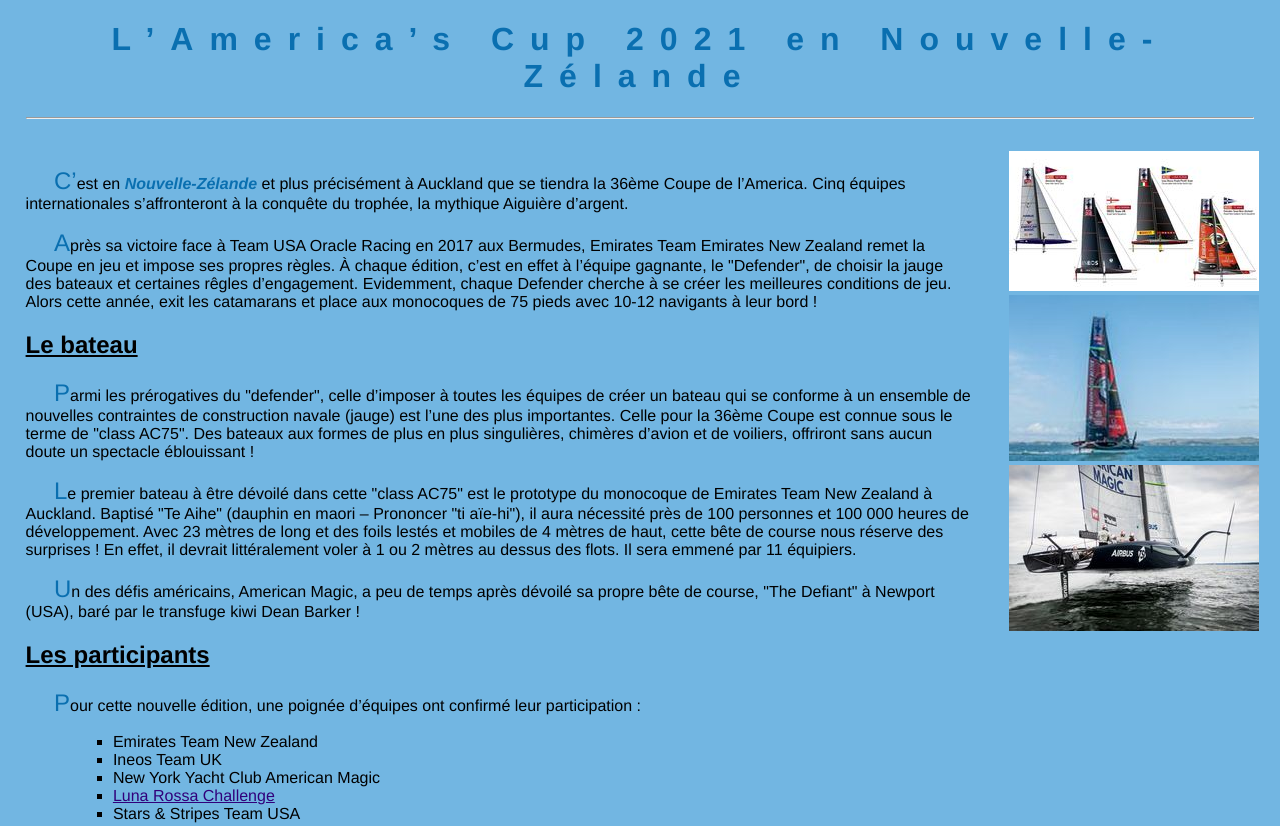
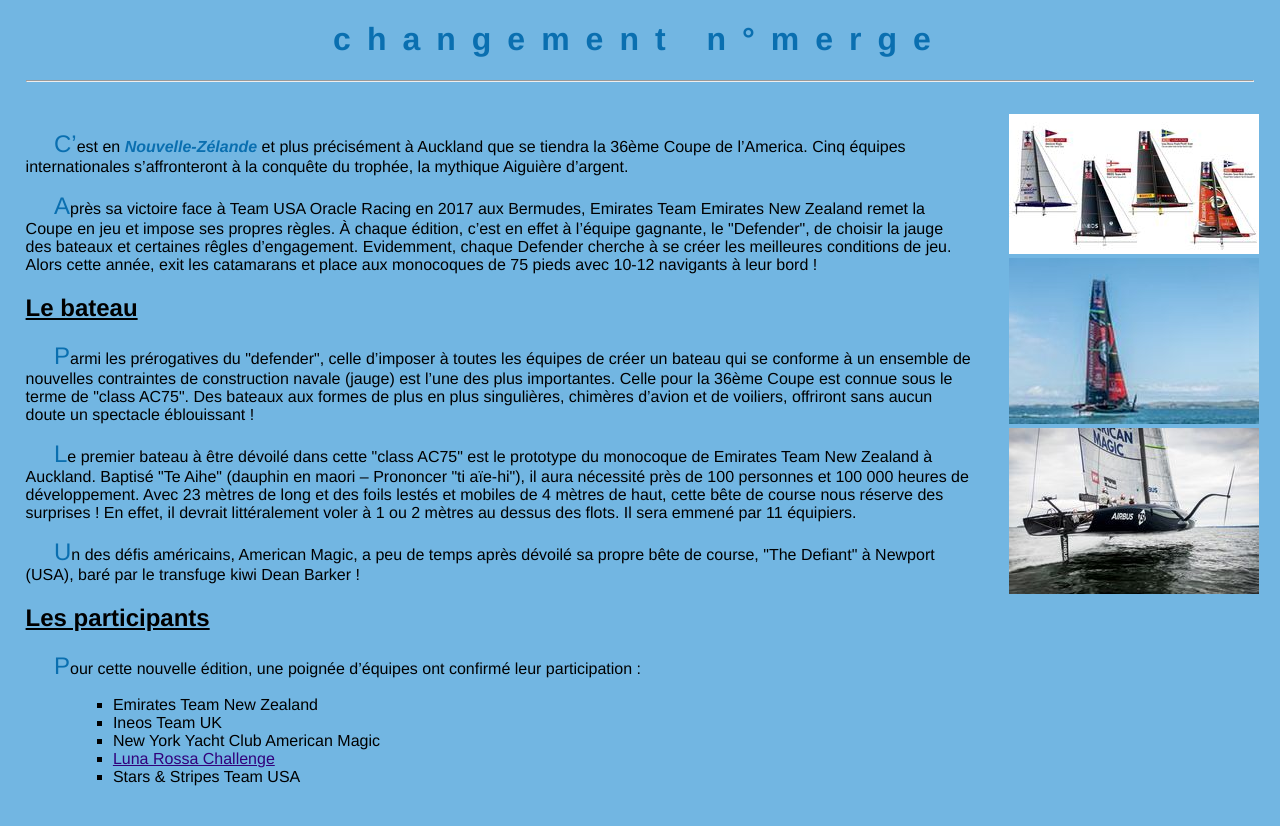
Before and after one commit to ferreol-montanaro/AcwebProjet, a plain HTML site: page index.html in a window 1280 px wide. Shown: the top 826 px of the page. Drawn offline with Linux system fonts and the light colour scheme.

```diff
--- a/index.html
+++ b/index.html
@@ -8,7 +8,7 @@
  </head>
  <body>
 
-  <h1>L’America’s Cup 2021 en Nouvelle-Zélande</h1>
+  <h1>changement n°merge</h1>
   <hr />
 
   <section class="texte">
```
